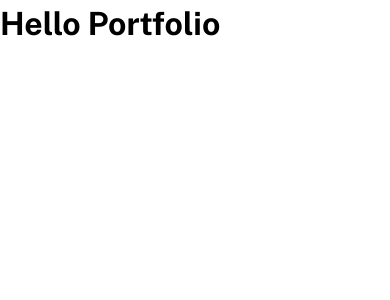
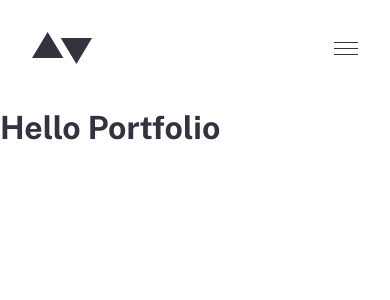
Before and after one commit to ThabisoMagwaza/minimalist-portfolio, a Next.js app: page / in a window 390 px wide. Shown: the top 300 px of the page. Built offline with nearby package versions, Linux system fonts and the light colour scheme.

Commit message:
feat: added mobile nav

```diff
--- a/package.json
+++ b/package.json
@@ -9,6 +9,7 @@
     "lint": "next lint"
   },
   "dependencies": {
+    "@radix-ui/react-dialog": "^1.0.5",
     "next": "14.1.3",
     "react": "^18",
     "react-dom": "^18",
--- a/src/app/layout.tsx
+++ b/src/app/layout.tsx
@@ -3,6 +3,7 @@ import { Public_Sans } from 'next/font/google';
 
 import StyledComponentsRegistry from '@/lib/registy';
 import GlobalStyles from '@/components/GlobalStyles';
+import NavBar from '@/components/NavBar';
 
 const publicSans = Public_Sans({ subsets: ['latin'] });
 
@@ -23,6 +24,7 @@ export default function RootLayout({
       </head>
       <body className={publicSans.className}>
         <StyledComponentsRegistry>
+          <NavBar />
           {children}
           <GlobalStyles />
         </StyledComponentsRegistry>
--- a/src/components/GlobalStyles/GlobalStyles.tsx
+++ b/src/components/GlobalStyles/GlobalStyles.tsx
@@ -3,27 +3,52 @@ import { createGlobalStyle } from 'styled-components';
 
 const GlobalStyles = createGlobalStyle`
 
-*, *::before, *::after {
+  *,
+  *::before,
+  *::after {
     box-sizing: border-box;
   }
+
   * {
     margin: 0;
   }
+
   body {
     line-height: 1.5;
     -webkit-font-smoothing: antialiased;
   }
-img, picture, video, canvas, svg {
+
+  img,
+  picture,
+  video,
+  canvas,
+  svg {
     display: block;
     max-width: 100%;
   }
-input, button, textarea, select {
+
+  input,
+  button,
+  textarea,
+  select {
     font: inherit;
   }
+
   p, h1, h2, h3, h4, h5, h6 {
     overflow-wrap: break-word;
   }
 
+  html {
+    --color-white: hsl(0deg, 0%, 100%);
+
+    --color-primary-22: hsl(245deg, 10%, 22%);
+
+    --color-secondary-21: hsl(205deg, 41%, 21%);
+  }
+
+  body {
+    color: var(--color-primary-22);
+  }
 
 `;
 
--- /dev/null
+++ b/src/components/MaxWidthWrapper/MaxWidthWrapper.tsx
@@ -0,0 +1,10 @@
+import * as React from 'react';
+import styled from 'styled-components';
+
+export const MaxWidthWrapper = styled.div`
+  max-width: ${1111 + 32 / 16}rem;
+  padding: 0 32px;
+  margin: 0 auto;
+`;
+
+export default MaxWidthWrapper;
--- /dev/null
+++ b/src/components/MaxWidthWrapper/index.ts
@@ -0,0 +1,2 @@
+export * from './MaxWidthWrapper';
+export { default } from './MaxWidthWrapper';
--- /dev/null
+++ b/src/components/MobileNav/MobileNav.tsx
@@ -0,0 +1,114 @@
+import * as React from 'react';
+import * as Dialog from '@radix-ui/react-dialog';
+import Link from 'next/link';
+import Image from 'next/image';
+
+import styled from 'styled-components';
+
+import { COLORS } from '@/constants/Colors';
+import UnstyledButton from '../UnstyledButton';
+
+type MobileNavProps = {
+  children: React.ReactNode;
+};
+
+function MobileNav({ children }: MobileNavProps) {
+  const [open, setOpen] = React.useState(false);
+
+  return (
+    <Dialog.Root open={open}>
+      <Dialog.Trigger asChild onClick={() => setOpen(true)}>
+        {children}
+      </Dialog.Trigger>
+      <Dialog.Portal>
+        <Overlay onClick={() => setOpen(false)} />
+        <Dialog.Close asChild>
+          <CloseMenuBtn onClick={() => setOpen(false)}>
+            <Image
+              src="/images/icons/close.svg"
+              width={18}
+              height={19}
+              alt=""
+            />
+          </CloseMenuBtn>
+        </Dialog.Close>
+        <Content>
+          <nav>
+            <NavList>
+              <NavListItem>
+                <NavLink onClick={() => setOpen(false)} href="/">
+                  Home
+                </NavLink>
+              </NavListItem>
+              <NavListItem>
+                <NavLink onClick={() => setOpen(false)} href="/portfolio-index">
+                  Contact
+                </NavLink>
+              </NavListItem>
+              <NavListItem>
+                <NavLink onClick={() => setOpen(false)} href="/contact">
+                  Contact Me
+                </NavLink>
+              </NavListItem>
+            </NavList>
+          </nav>
+        </Content>
+      </Dialog.Portal>
+    </Dialog.Root>
+  );
+}
+
+const Overlay = styled(Dialog.Overlay)`
+  background: transparent;
+
+  position: fixed;
+  inset: 0;
+`;
+
+const CloseMenuBtn = styled(UnstyledButton)`
+  padding: 16px;
+  margin: -16px;
+
+  position: absolute;
+  top: 39px;
+  right: 35px;
+
+  &[data-state='closed'] {
+    display: none;
+  }
+`;
+
+const NavLink = styled(Link)`
+  color: ${COLORS.White};
+  font-size: ${12 / 16}rem;
+  text-decoration: none;
+  text-transform: uppercase;
+  display: block;
+`;
+
+const NavList = styled.ul`
+  line-height: 1.17;
+  list-style: none;
+  display: flex;
+  flex-direction: column;
+  text-align: center;
+  padding: 0;
+  gap: 32px;
+`;
+
+// To remove the li warning
+const NavListItem = styled.li``;
+
+const Content = styled(Dialog.Content)`
+  position: absolute;
+
+  background: ${COLORS.Primary22};
+  color: ${COLORS.White};
+  padding: ${40 / 16}rem 0;
+
+  width: ${223 / 16}rem;
+  right: 32px;
+  top: 88px;
+`;
+
+export default MobileNav;
--- /dev/null
+++ b/src/components/MobileNav/index.ts
@@ -0,0 +1,2 @@
+export * from './MobileNav';
+export { default } from './MobileNav';
--- /dev/null
+++ b/src/components/NavBar/NavBar.tsx
@@ -0,0 +1,53 @@
+'use client';
+import * as React from 'react';
+import Image from 'next/image';
+import Link from 'next/link';
+import UnstyledButton from '../UnstyledButton';
+import MaxWidthWrapper from '../MaxWidthWrapper';
+import styled from 'styled-components';
+import MobileNav from '../MobileNav';
+
+function NavBar() {
+  return (
+    <NavWrapper>
+      <Link href="/">
+        <Image
+          src="/images/logo.svg"
+          alt="Portfolio Logo"
+          width={61}
+          height={32}
+        />
+      </Link>
+
+      <MobileNav>
+        <OpenMenuBtn>
+          <Image
+            src="/images/icons/hamburger.svg"
+            width={24}
+            height={13}
+            alt=""
+          />
+        </OpenMenuBtn>
+      </MobileNav>
+    </NavWrapper>
+  );
+}
+
+const OpenMenuBtn = styled(UnstyledButton)`
+  padding: 16px;
+  margin: -16px;
+
+  &[data-state='open'] {
+    display: none;
+  }
+`;
+
+const NavWrapper = styled(MaxWidthWrapper)`
+  padding-top: 32px;
+  padding-bottom: 40px;
+
+  display: flex;
+  justify-content: space-between;
+`;
+
+export default NavBar;
--- /dev/null
+++ b/src/components/NavBar/index.ts
@@ -0,0 +1,2 @@
+export * from './NavBar';
+export { default } from './NavBar';
--- /dev/null
+++ b/src/components/UnstyledButton/UnstyledButton.tsx
@@ -0,0 +1,18 @@
+import * as React from 'react';
+import styled from 'styled-components';
+
+type UnstyledButtonProps = {
+  children: React.ReactNode;
+} & React.ComponentPropsWithoutRef<'button'>;
+
+function UnstyledButton({ children, ...delegated }: UnstyledButtonProps) {
+  return <Wrapper {...delegated}>{children}</Wrapper>;
+}
+
+const Wrapper = styled.button`
+  background: transparent;
+  border: none;
+  padding: 0;
+`;
+
+export default UnstyledButton;
--- /dev/null
+++ b/src/components/UnstyledButton/index.ts
@@ -0,0 +1,2 @@
+export * from './UnstyledButton';
+export { default } from './UnstyledButton';
--- /dev/null
+++ b/src/constants/Colors.ts
@@ -0,0 +1,5 @@
+export const COLORS = {
+  Primary22: 'var(--color-primary-22)',
+  Secondary21: 'var(--color-secondary-21)',
+  White: 'var(--color-white)',
+};
```
Also changed, not shown: 1 other file (tests, documents, lock files or other folders). Lines whose indentation alone changed are shown as unchanged.
